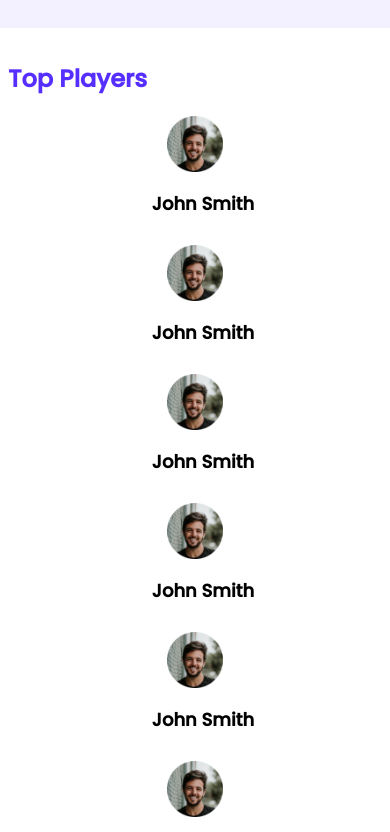
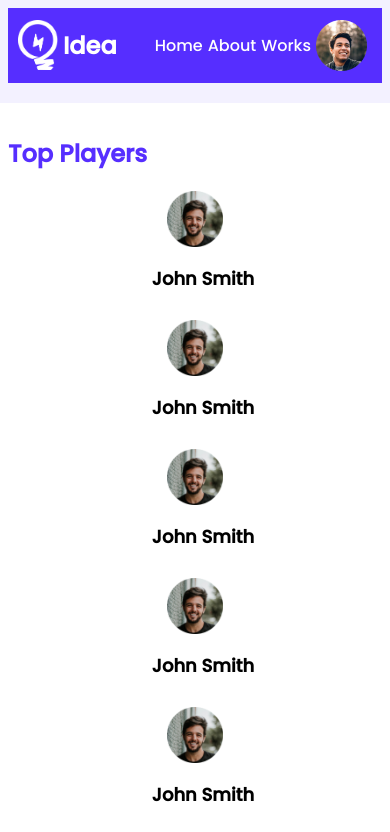
Before and after one commit to Mursalinkhan552/leader-board-practice, a plain HTML site: page index.html in a window 390 px wide. Shown: the top 832 px of the page. Drawn offline with Linux system fonts and the light colour scheme.

Commit message:
Nav Style Added

```diff
--- a/index.html
+++ b/index.html
@@ -13,6 +13,19 @@
 
 <body>
     <header>
+        <nav class="navigation">
+            <div class="nav-title">
+                <img src="images/icons/logo.png" alt="">
+                <h2 class="nav-sub-title">Idea</h2>
+            </div>
+            <div class="nav-profile">
+                <a href="">Home</a>
+                <a href="">About</a>
+                <a href="">Works</a>
+                <img src="images/icons/profile.png" alt="">
+            </div>
+
+        </nav>
 
     </header>
     <main>
--- a/styles/style.css
+++ b/styles/style.css
@@ -14,6 +14,41 @@ body {
     padding: 30px;
     background-color: #FFFFFF;
     margin-top: 20px;
+}
+
+/* Header Style */
+.navigation{
+    background-color: #562EFF;
+    display: flex;
+    align-items: center;
+    justify-content: space-between;
+}
+.nav-title{
+    display: flex;
+    gap: 20px;
+    align-items: center;
+    padding-left: 150px;
+}
+.navigation .nav-title img{
+    width: 40px;
+    height: 50px;
+}
+.nav-sub-title{
+    font-size: 24px;
+    color: white;
+}
+.nav-profile{
+    display: flex;
+    align-items: center;
+    gap: 30px;
+    padding-right: 200px;
+
+}
+
+.nav-profile a{
+    color: white;
+    text-decoration: none;
+    font-size: 16px;
 }
 
 /* Main Section Start */
@@ -140,15 +175,22 @@ hr{
 
 
 
-
-
-
-
-
 /* Media Query */
 
 /* Small Device */
 @media screen and (max-width:576px) {
+    .navigation{
+        width: 100%;
+        gap: 10px;
+    }
+    .nav-title{
+        padding-left: 10px;
+        gap: 5px;
+    }
+    .nav-profile{
+        padding-right: 15px;
+        gap: 5px;
+    }
     .container{
         width: 100%;
         height: 100%;
```
